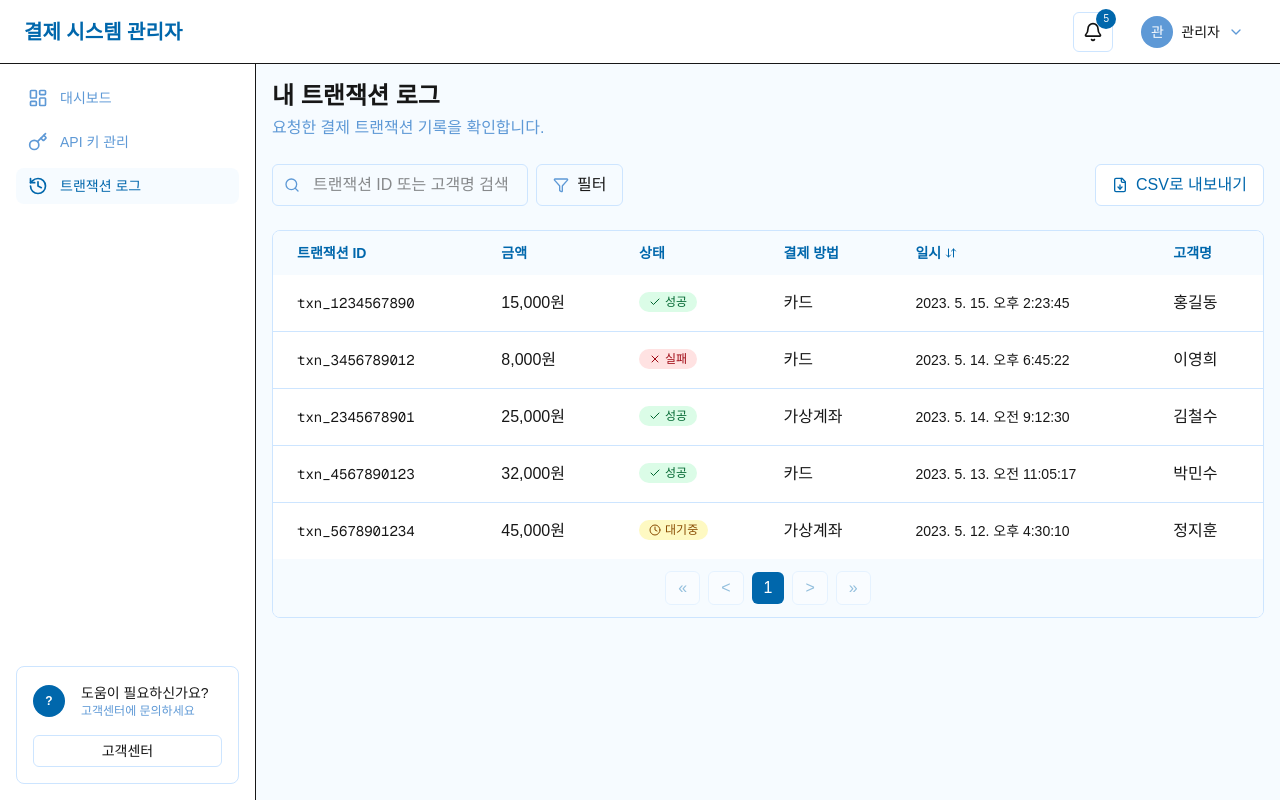
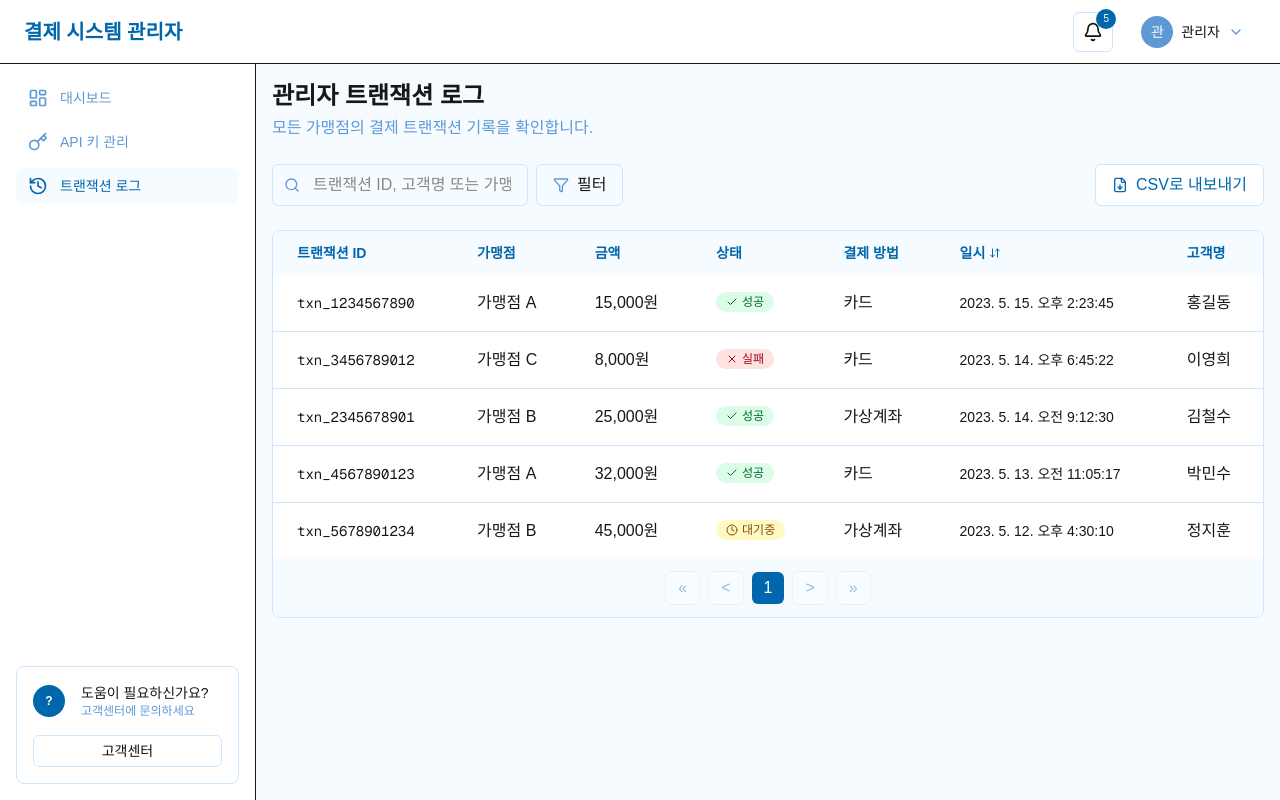
Before and after one commit to WON-Q/pg-client, a Next.js app: page /admin/dashboard/transactions in a window 1280 px wide. Built offline with nearby package versions, Linux system fonts and the light colour scheme.

Commit message:
Feat: 관리자 트랜잭션 로그 페이지 구현

```diff
--- a/app/(dashboard)/admin/dashboard/transactions/page.tsx
+++ b/app/(dashboard)/admin/dashboard/transactions/page.tsx
@@ -21,6 +21,7 @@ const mockTransactions = [
     method: "card",
     date: "2023-05-15T14:23:45",
     customer: "홍길동",
+    merchant: "가맹점 A",
   },
   {
     id: "txn_2345678901",
@@ -29,6 +30,7 @@ const mockTransactions = [
     method: "vbank",
     date: "2023-05-14T09:12:30",
     customer: "김철수",
+    merchant: "가맹점 B",
   },
   {
     id: "txn_3456789012",
@@ -37,6 +39,7 @@ const mockTransactions = [
     method: "card",
     date: "2023-05-14T18:45:22",
     customer: "이영희",
+    merchant: "가맹점 C",
   },
   {
     id: "txn_4567890123",
@@ -45,6 +48,7 @@ const mockTransactions = [
     method: "card",
     date: "2023-05-13T11:05:17",
     customer: "박민수",
+    merchant: "가맹점 A",
   },
   {
     id: "txn_5678901234",
@@ -53,10 +57,11 @@ const mockTransactions = [
     method: "vbank",
     date: "2023-05-12T16:30:10",
     customer: "정지훈",
+    merchant: "가맹점 B",
   },
 ];
 
-export default function UserTransactionsPage() {
+export default function AdminTransactionsPage() {
   const [searchTerm, setSearchTerm] = useState("");
   const [currentPage, setCurrentPage] = useState(1);
   const [itemsPerPage] = useState(10);
@@ -67,7 +72,6 @@ export default function UserTransactionsPage() {
   const [showFilterMenu, setShowFilterMenu] = useState(false);
   const [filters, setFilters] = useState({
     status: [],
-    method: [],
   });
 
   // Sort and filter transactions
@@ -85,17 +89,14 @@ export default function UserTransactionsPage() {
     // Search filter
     const matchesSearch =
       txn.id.toLowerCase().includes(searchTerm.toLowerCase()) ||
-      txn.customer.toLowerCase().includes(searchTerm.toLowerCase());
+      txn.customer.toLowerCase().includes(searchTerm.toLowerCase()) ||
+      txn.merchant.toLowerCase().includes(searchTerm.toLowerCase());
 
     // Status filter
     const matchesStatus =
       filters.status.length === 0 || filters.status.includes(txn.status);
 
-    // Method filter
-    const matchesMethod =
-      filters.method.length === 0 || filters.method.includes(txn.method);
-
-    return matchesSearch && matchesStatus && matchesMethod;
+    return matchesSearch && matchesStatus;
   });
 
   // Pagination
@@ -123,15 +124,6 @@ export default function UserTransactionsPage() {
       status: prev.status.includes(status)
         ? prev.status.filter((s) => s !== status)
         : [...prev.status, status],
-    }));
-  };
-
-  const toggleMethodFilter = (method) => {
-    setFilters((prev) => ({
-      ...prev,
-      method: prev.method.includes(method)
-        ? prev.method.filter((m) => m !== method)
-        : [...prev.method, method],
     }));
   };
 
@@ -166,9 +158,9 @@ export default function UserTransactionsPage() {
   return (
     <div className="space-y-6">
       <div>
-        <h1 className="text-2xl font-bold">내 트랜잭션 로그</h1>
+        <h1 className="text-2xl font-bold">관리자 트랜잭션 로그</h1>
         <p className="text-[#5E99D6] mt-1">
-          요청한 결제 트랜잭션 기록을 확인합니다.
+          모든 가맹점의 결제 트랜잭션 기록을 확인합니다.
         </p>
       </div>
 
@@ -178,7 +170,7 @@ export default function UserTransactionsPage() {
             <Search className="absolute left-3 top-1/2 h-4 w-4 -translate-y-1/2 text-[#5E99D6]" />
             <input
               type="text"
-              placeholder="트랜잭션 ID 또는 고객명 검색"
+              placeholder="트랜잭션 ID, 고객명 또는 가맹점 검색"
               className="pl-10 pr-4 py-2 border border-[#CDE5FF] rounded-md w-full sm:w-64 focus:outline-none focus:ring-2 focus:ring-[#81B9F8]"
               value={searchTerm}
               onChange={(e) => setSearchTerm(e.target.value)}
@@ -192,9 +184,9 @@ export default function UserTransactionsPage() {
             >
               <Filter className="h-4 w-4 text-[#5E99D6]" />
               필터
-              {(filters.status.length > 0 || filters.method.length > 0) && (
+              {filters.status.length > 0 && (
                 <span className="flex h-5 w-5 items-center justify-center rounded-full bg-[#0067AC] text-[10px] text-white">
-                  {filters.status.length + filters.method.length}
+                  {filters.status.length}
                 </span>
               )}
             </button>
@@ -205,13 +197,13 @@ export default function UserTransactionsPage() {
                   <h4 className="font-medium">필터</h4>
                   <button
                     className="text-[#5E99D6] text-sm hover:underline"
-                    onClick={() => setFilters({ status: [], method: [] })}
+                    onClick={() => setFilters({ status: [] })}
                   >
                     초기화
                   </button>
                 </div>
 
-                <div className="mb-4">
+                <div>
                   <h5 className="text-sm font-medium mb-2">상태</h5>
                   <div className="flex flex-wrap gap-2">
                     {["success", "failed", "pending"].map((status) => (
@@ -229,25 +221,6 @@ export default function UserTransactionsPage() {
                           : status === "failed"
                           ? "실패"
                           : "대기중"}
-                      </button>
-                    ))}
-                  </div>
-                </div>
-
-                <div>
-                  <h5 className="text-sm font-medium mb-2">결제 방법</h5>
-                  <div className="flex flex-wrap gap-2">
-                    {["card", "vbank"].map((method) => (
-                      <button
-                        key={method}
-                        className={`px-3 py-1 rounded-full text-xs ${
-                          filters.method.includes(method)
-                            ? "bg-[#0067AC] text-white"
-                            : "bg-[#F6FBFF] text-[#5E99D6] border border-[#CDE5FF]"
-                        }`}
-                        onClick={() => toggleMethodFilter(method)}
-                      >
-                        {method === "card" ? "카드" : "가상계좌"}
                       </button>
                     ))}
                   </div>
@@ -275,6 +248,17 @@ export default function UserTransactionsPage() {
                   <div className="inline-flex items-center gap-1">
                     트랜잭션 ID
                     {sortConfig.key === "id" && (
+                      <ArrowDownUp className="h-3 w-3" />
+                    )}
+                  </div>
+                </th>
+                <th
+                  className="px-6 py-3 cursor-pointer"
+                  onClick={() => requestSort("merchant")}
+                >
+                  <div className="inline-flex items-center gap-1">
+                    가맹점
+                    {sortConfig.key === "merchant" && (
                       <ArrowDownUp className="h-3 w-3" />
                     )}
                   </div>
@@ -341,6 +325,7 @@ export default function UserTransactionsPage() {
                 currentItems.map((txn) => (
                   <tr key={txn.id} className="hover:bg-[#F6FBFF]">
                     <td className="px-6 py-4 font-mono text-sm">{txn.id}</td>
+                    <td className="px-6 py-4">{txn.merchant}</td>
                     <td className="px-6 py-4">
                       {txn.amount.toLocaleString()}원
                     </td>
@@ -363,7 +348,7 @@ export default function UserTransactionsPage() {
               ) : (
                 <tr>
                   <td
-                    colSpan={6}
+                    colSpan={7}
                     className="px-6 py-8 text-center text-[#5E99D6]"
                   >
                     트랜잭션 기록이 없거나 검색 조건과 일치하는 결과가 없습니다.
```
